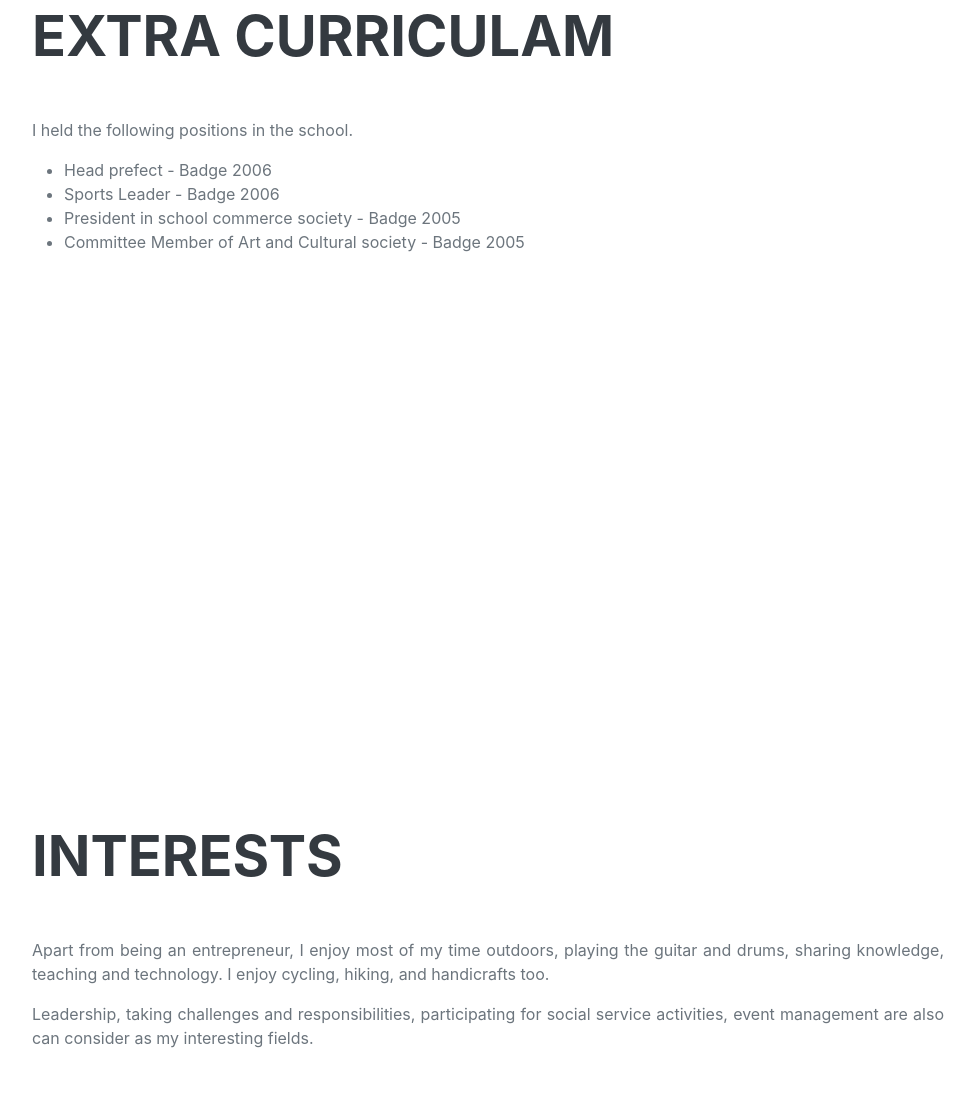
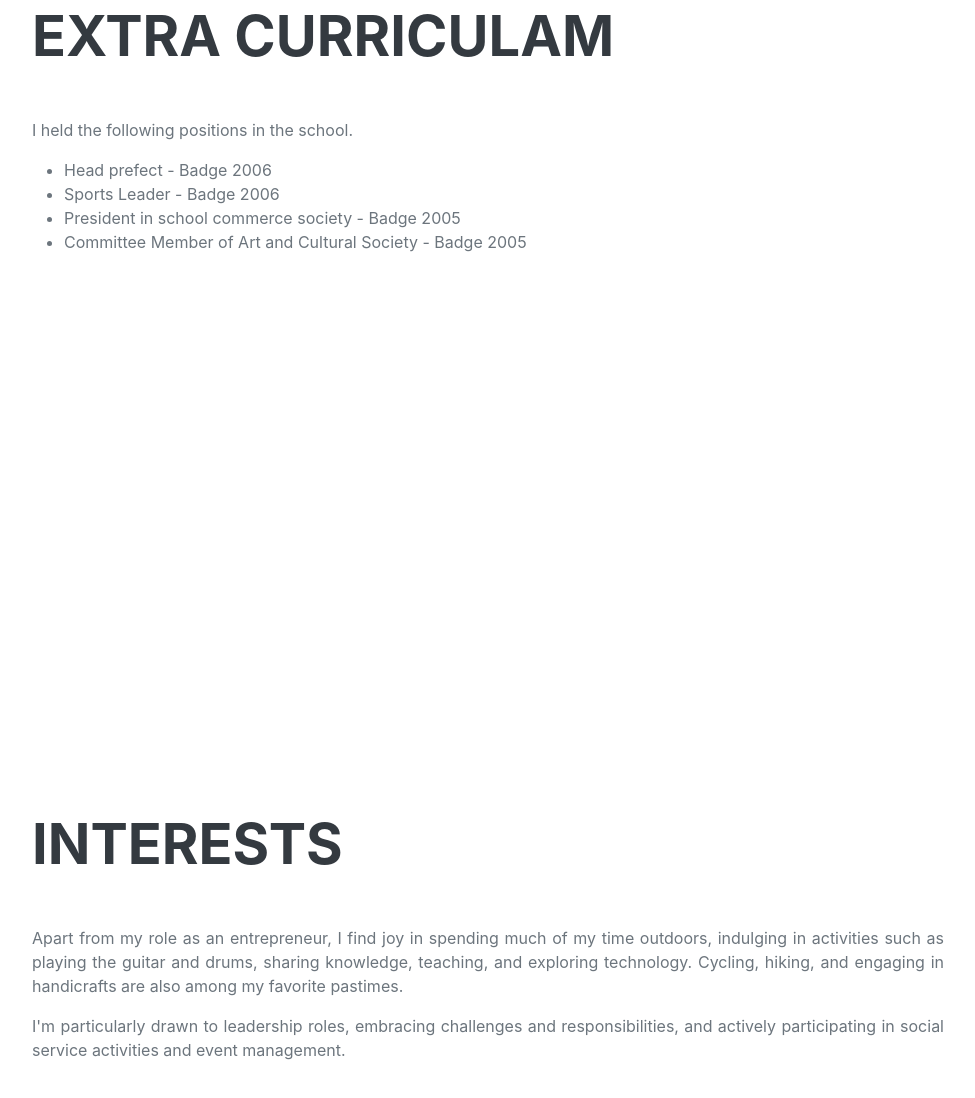
Before and after one commit to farzathfareed/resume, a plain HTML site: page index.html in a window 1280 px wide. Shown: the part 7799-8897 px from the top of the page, without its empty margins (288-1263 px from the left). Drawn offline with nearby package versions, Linux system fonts and the light colour scheme; a web font is replaced by a local one.

Commit message:
Update index.html

```diff
--- a/index.html
+++ b/index.html
@@ -424,7 +424,7 @@
             </section>
             <hr class="m-0" />
             <!-- Extra Curriculam -->
-            <section class="resume-section" id="Extra Curriculam">
+            <section class="resume-section" id="Extra Curriculum">
                 <div class="resume-section-content">
                     <h2 class="mb-5">Extra Curriculam</h2>
                     <p>I held the following positions in the school.</p>
@@ -432,7 +432,7 @@
                       <li>Head prefect - Badge 2006</li>
                       <li>Sports Leader - Badge 2006</li>
                       <li>President in school commerce society - Badge 2005</li>
-                      <li>Committee Member of Art and Cultural society - Badge 2005</li>
+                      <li>Committee Member of Art and Cultural Society - Badge 2005</li>
                     </ul>
                 </div>
             </section>
@@ -440,10 +440,11 @@
             <section class="resume-section" id="interests">
                 <div class="resume-section-content">
                     <h2 class="mb-5">Interests</h2>
-                    <p>Apart from being an entrepreneur, I enjoy most of my time outdoors, playing the guitar and drums,
-                       sharing knowledge, teaching and technology. I enjoy cycling, hiking, and handicrafts too.</p>
-                    <p class="mb-0">Leadership, taking challenges and responsibilities, participating for social service activities,
-                    event management are also can consider as my interesting fields.</p>
+                    <p>Apart from my role as an entrepreneur, I find joy in spending much of my time outdoors, indulging in activities such as
+                    playing the guitar and drums, sharing knowledge, teaching, and exploring technology. Cycling, hiking, and engaging in
+                    handicrafts are also among my favorite pastimes.</p>
+                    <p class="mb-0">I'm particularly drawn to leadership roles, embracing challenges and responsibilities, and actively participating
+                    in social service activities and event management.</p>
                 </div>
             </section>
             <hr class="m-0" />
```
